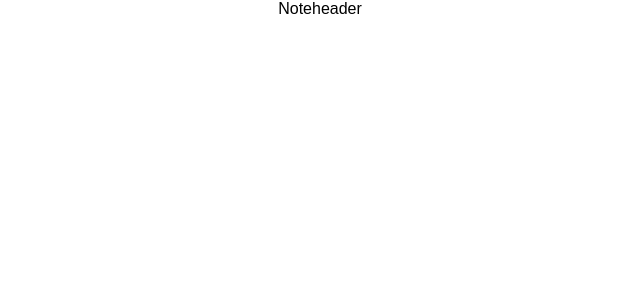
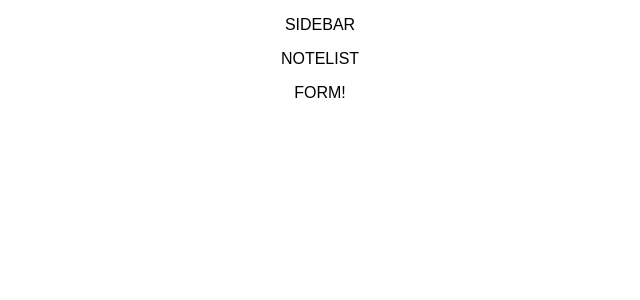
Before and after one commit to bevyip/noteheader, a React (Create React App) app: page / in a window 1280 px wide. Shown: the top 300 px of the page, without its empty margins (320-960 px from the left). Built offline with nearby package versions, Linux system fonts and the light colour scheme.

Commit message:
Added basic components

```diff
--- a/src/App.js
+++ b/src/App.js
@@ -1,11 +1,16 @@
 import React, { Component } from 'react';
 import './App.css';
+import NoteForm from './NoteForm.js'
+import Sidebar from './Sidebar.js'
+import NoteList from './NoteList.js'
 
 class App extends Component {
   render() {
     return (
       <div className="App">
-        Noteheader
+        <Sidebar />
+        <NoteList />
+        <NoteForm />
       </div>
     );
   }
--- a/src/NoteForm.js
+++ b/src/NoteForm.js
@@ -1,10 +1,10 @@
 import React, { Component } from 'react';
-import './App.css';
+import './NoteForm.css'
 
 class NodeForm extends Component {
   render() {
     return (
-
+      <p>FORM!</p>
     );
   }
 }
--- /dev/null
+++ b/src/NoteList.js
@@ -0,0 +1,11 @@
+import React from 'react'
+import './NoteList.css'
+
+const NoteList = () =>{
+    return (
+        <p> NOTELIST
+        </p>
+    )
+}
+
+export default NoteList;
--- /dev/null
+++ b/src/Sidebar.js
@@ -0,0 +1,10 @@
+import React, { Component } from 'react';
+import './SideBar.css'
+
+const Sidebar = () =>{
+    return(
+        <p>SIDEBAR</p>
+    )
+}
+
+export default Sidebar;
```
Also changed, not shown: src/NoteForm.css (added), src/NoteList.css (added), src/SideBar.css (added).
